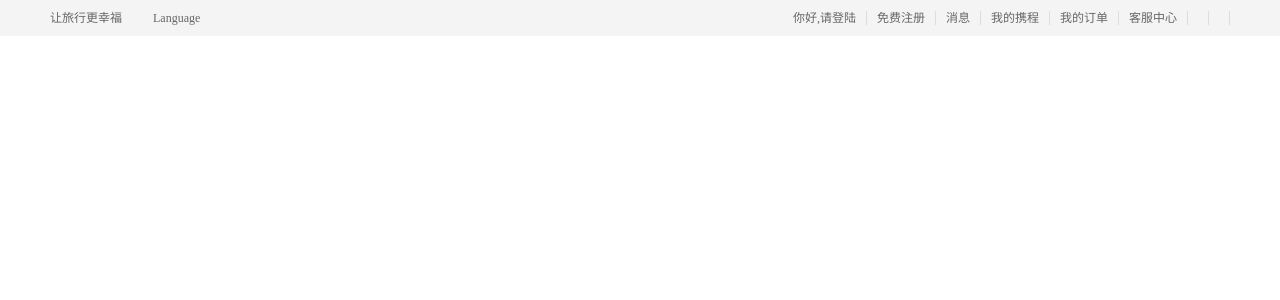
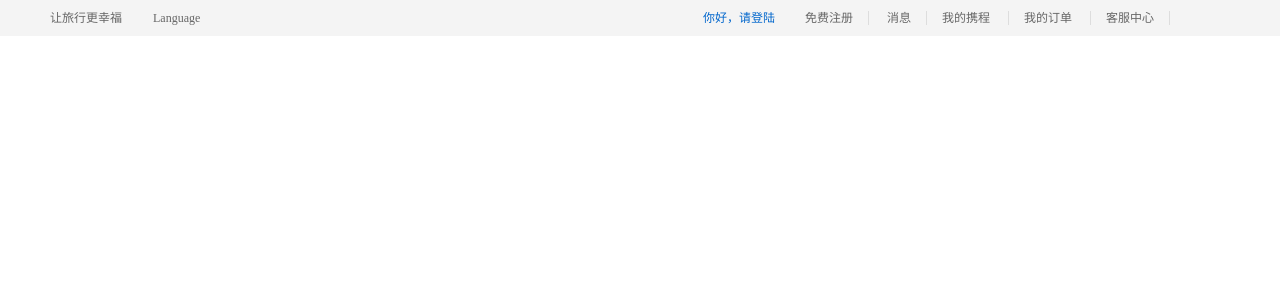
Before and after one commit to Practicalproject/Ctrip_project, a Vue app: page / in a window 1280 px wide. Shown: the top 300 px of the page. Built offline with nearby package versions, Linux system fonts and the light colour scheme; a small style sheet from the web is missing.

Commit message:
艾帅康-提交

```diff
--- a/public/index.html
+++ b/public/index.html
@@ -8,7 +8,7 @@
   <link rel="icon" href="<%= BASE_URL %>favicon.ico">
   <link rel="stylesheet" href="/css/reset.css">
   <title><%= htmlWebpackPlugin.options.title %></title>
-  <link rel="stylesheet" href="https://at.alicdn.com/t/font_2173266_b0hfvi59rrl.css">
+  <link rel="stylesheet" href="https://at.alicdn.com/t/font_2173266_x9tsv2thomn.css">
 </head>
 
 <body>
--- a/src/components/Header/index.vue
+++ b/src/components/Header/index.vue
@@ -5,19 +5,35 @@
       <div class="top-container">
         <div class="topLeft">
           <span>让旅行更幸福</span>
-          <div class="state iconfont icon-diqiu">
-            Language
+          <div class="state">
+            <span>
+              <em class="iconfont icon-diqiu"></em>
+              Language
+              <i class="iconfont icon-downlist"></i>
+            </span>
             <ul class="stateList">
               <li></li>
             </ul>
           </div>
         </div>
         <ul class="topRight">
-          <li><a class="active" href="javascript:;">你好,请登陆</a></li>
+          <li><a class="active" href="javascript:;">你好，请登陆</a></li>
           <li><a class="active" href="javascript:;">免费注册</a></li>
-          <li><a href="javascript:;">消息</a></li>
-          <li><a href="javascript:;">我的携程</a></li>
-          <li><a href="javascript:;">我的订单</a></li>
+          <li>
+            <a href="javascript:;"
+              ><i class="iconfont icon-duanxin"></i><span>消息</span></a
+            >
+          </li>
+          <li>
+            <a href="javascript:;"
+              >我的携程<i class="iconfont icon-downlist"></i
+            ></a>
+          </li>
+          <li>
+            <a href="javascript:;"
+              >我的订单<i class="iconfont icon-downlist"></i
+            ></a>
+          </li>
           <li><a class="active" href="javascript:;">客服中心</a></li>
           <li><a class="iconfont icon-shouji"></a></li>
           <li><a class="iconfont icon-weixin"></a></li>
@@ -62,6 +78,12 @@ export default {
           top: 0;
           font-size: 12px;
           cursor: pointer;
+          span {
+            .iconfont {
+              font-size: 14px;
+              vertical-align: middle;
+            }
+          }
         }
       }
       .topRight {
@@ -71,19 +93,33 @@ export default {
         display: flex;
         li {
           height: 100%;
+          &:first-of-type {
+            a {
+              color: #0066cc;
+              border: none;
+            }
+          }
           a {
             text-decoration: none;
             color: #666;
             border-right: 1px solid #dddddd;
-            padding: 0 10px;
+            padding: 0 15px;
 
             &.active:hover {
               color: #3983e5;
             }
+
             &.iconfont {
               color: #3983e5;
               height: 16px;
               width: 10px;
+              border: none;
+            }
+            i.iconfont {
+              display: inline-block;
+              vertical-align: middle;
+              margin-top: -4px;
+              margin-right: 3px;
             }
           }
         }
```
Also changed, not shown: 1 other file (tests, documents, lock files or other folders).
